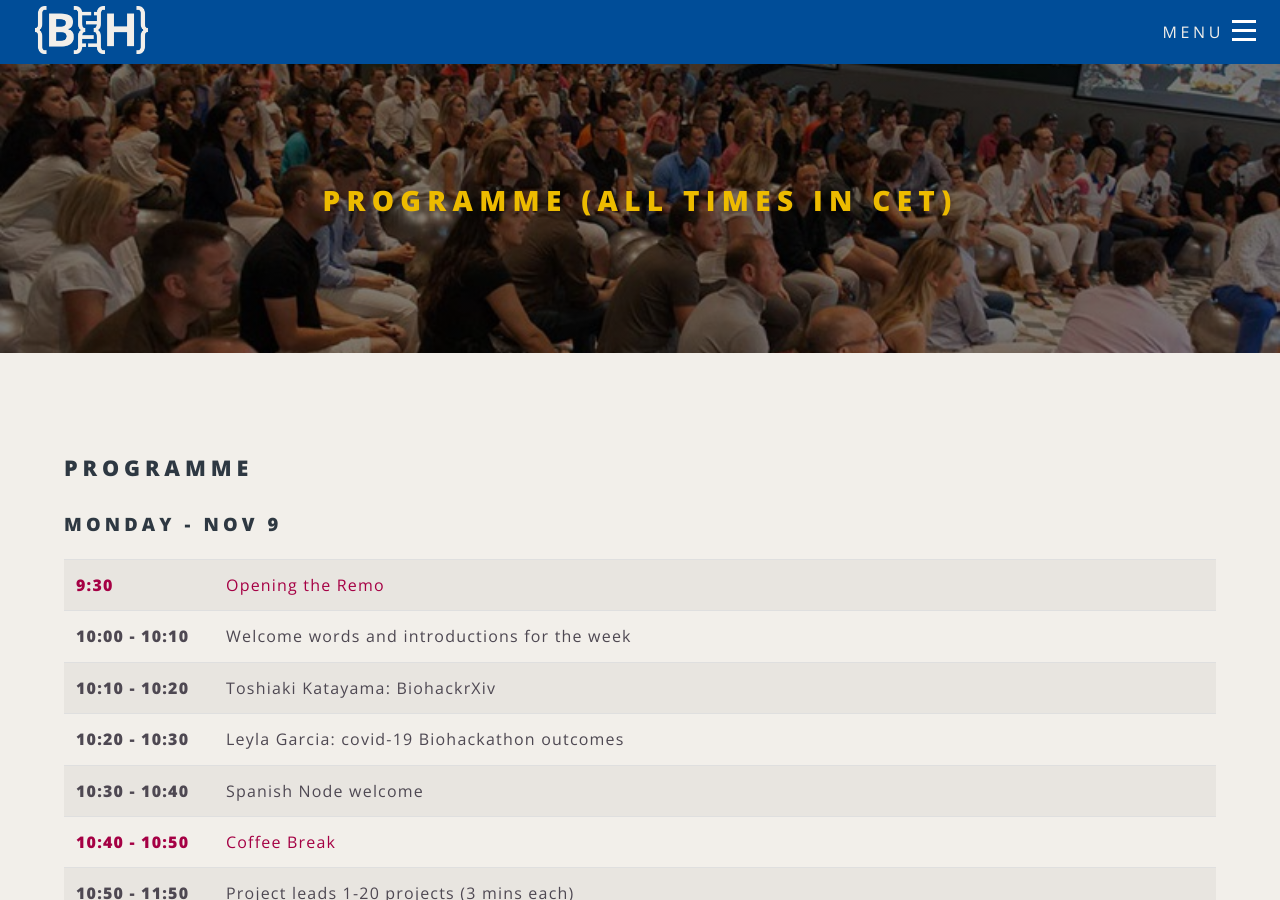
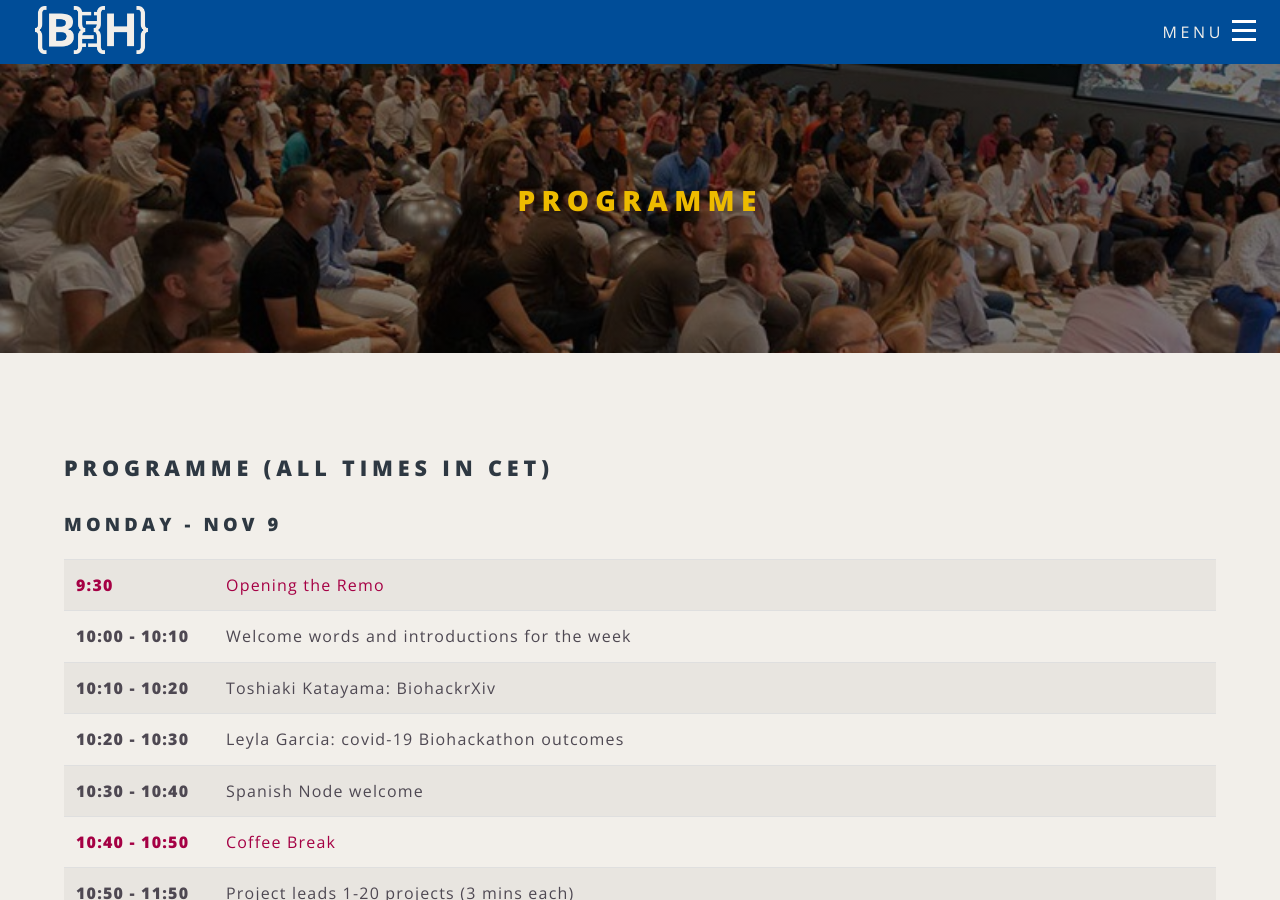
Before and after one commit to elixir-europe/biohackathon-europe-2020, a Jekyll site: the page built from programme.html, in a window 1280 px wide and 900 px high. Built offline with Jekyll 4.4.1, drawn with Linux system fonts in a browser that asks for light colours; nearby versions of some CDN libraries.

```diff
--- a/programme.html
+++ b/programme.html
@@ -1,9 +1,9 @@
 ---
 layout: page
-title: Programme (all times in CET)
+title: Programme
 ---
 {% assign latest_programme = site.programmes | last %}
-<h2>Programme</h2>
+<h2>Programme (all times in CET)</h2>
 <div class="table-wrapper">
     <div id="programme">
         <div class="row">
```
